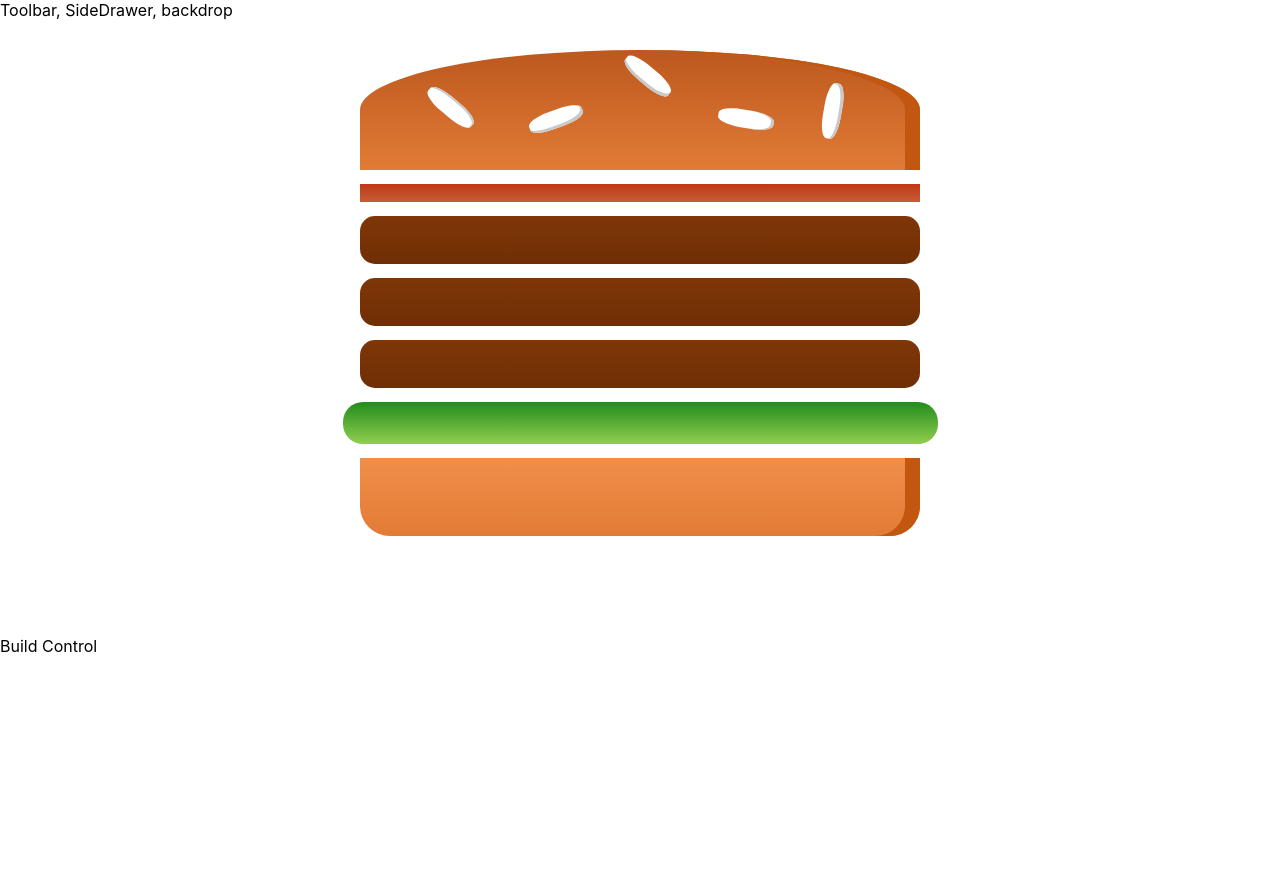
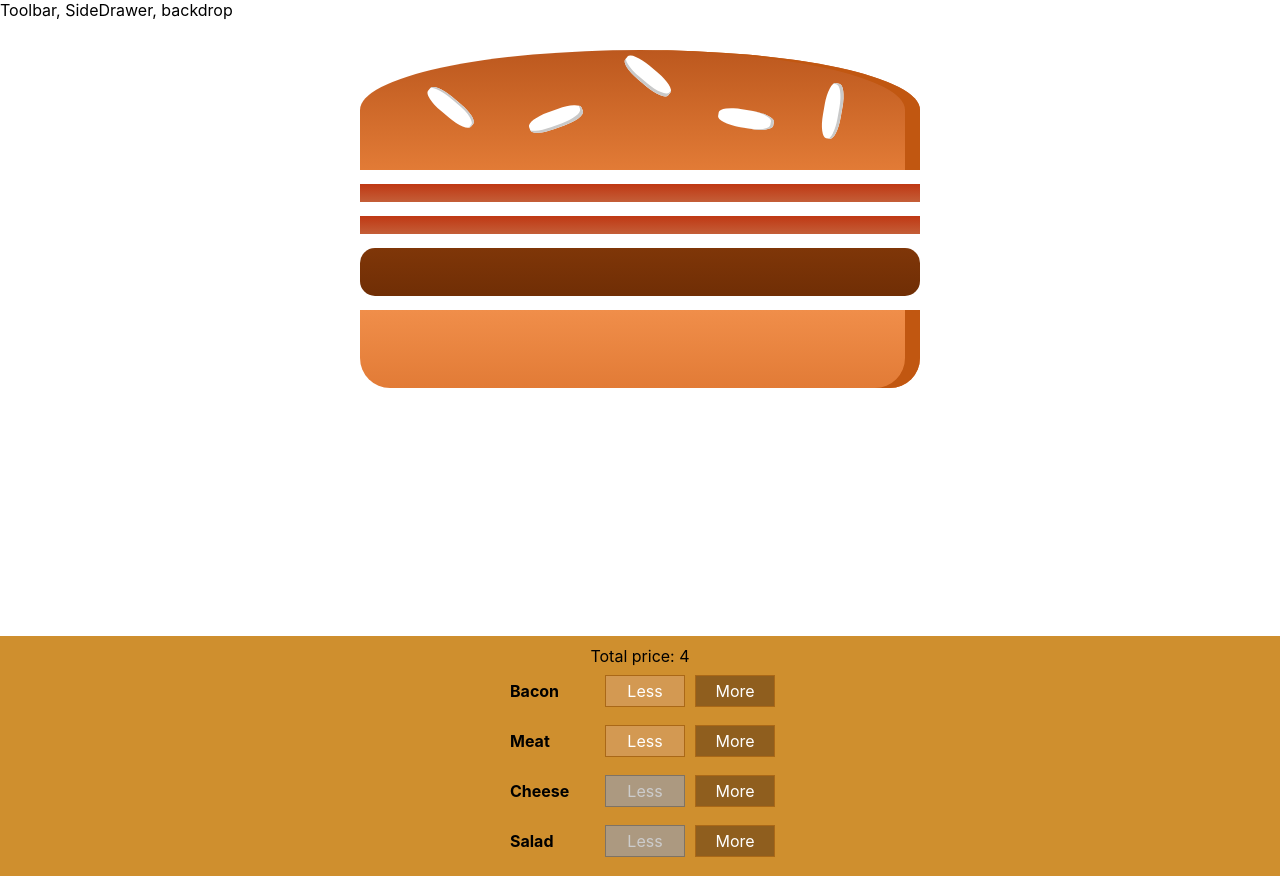
Before and after one commit to nathanTran183/burger-queen, a React app: page / in a window 1280 px wide. Before the commit the page ends 800 px from the top, so only its background shows below. Built offline with nearby package versions, Linux system fonts and the light colour scheme.

Commit message:
Add burger controllers

```diff
--- /dev/null
+++ b/src/components/Burger/BuildControls/BuildControl/BuildControl.js
@@ -0,0 +1,21 @@
+import React from "react";
+
+import classes from "./BuildControl.module.css";
+
+const buildControl = (props) => (
+  <div className={classes.BuildControl}>
+    <div className={classes.Label}>{props.label}</div>
+    <button
+      onClick={props.removed}
+      className={classes.Less}
+      disabled={props.disabled}
+    >
+      Less
+    </button>
+    <button onClick={props.added} className={classes.More}>
+      More
+    </button>
+  </div>
+);
+
+export default buildControl;
--- /dev/null
+++ b/src/components/Burger/BuildControls/BuildControl/BuildControl.module.css
@@ -0,0 +1,57 @@
+.BuildControl {
+    display: flex;
+    justify-content: space-between;
+    align-items: center;
+    margin: 5px 0;
+}
+
+.BuildControl button {
+    display: block;
+    font: inherit;
+    padding: 5px;
+    margin: 0 5px;
+    width: 80px;
+    border: 1px solid #AA6817;
+    cursor: pointer;
+    outline: none;
+}
+
+.BuildControl button:disabled {
+    background-color: #AC9980;
+    border: 1px solid #7E7365;
+    color: #ccc;
+    cursor: default;
+}
+
+.BuildControl button:hover:disabled {
+    background-color: #AC9980;
+    color: #ccc;
+    cursor: not-allowed;
+}
+
+.Label {
+    padding: 10px;
+    font-weight: bold;
+    width: 80px;
+    text-transform: capitalize;
+}
+
+.BuildControl .Less {
+    background-color: #D39952;
+    color: white;
+}
+
+.BuildControl .More {
+    background-color: #8F5E1E;
+    color: white;
+}
+
+.BuildControl .Less:hover, .BuildControl .Less:active {
+    background-color: #DAA972;
+    color: white;
+}
+
+.BuildControl .More:hover,.BuildControl .More:active {
+    background-color: #99703F;
+    color: white;
+}
--- /dev/null
+++ b/src/components/Burger/BuildControls/BuildControls.js
@@ -0,0 +1,25 @@
+import React from "react";
+
+import BuildControl from "./BuildControl/BuildControl";
+import classes from "./BuildControls.module.css";
+
+const buildControls = (props) => {
+  return (
+    <div className={classes.BuildControls}>
+      <label>Total price: {props.totalPrice}</label>
+      {Object.keys(props.ingredients).map((ingredient) => {
+        return (
+          <BuildControl
+            key={ingredient}
+            added={() => props.ingredientAdded(ingredient)}
+            removed={() => props.ingredientRemoved(ingredient)}
+            label={ingredient}
+            disabled={props.ingredients[ingredient] === 0 ? true : false}
+          />
+        );
+      })}
+    </div>
+  );
+};
+
+export default buildControls;
--- /dev/null
+++ b/src/components/Burger/BuildControls/BuildControls.module.css
@@ -0,0 +1,10 @@
+.BuildControls {
+    width: 100%;
+    background-color: #cf8f2e;
+    display: flex;
+    flex-flow: column;
+    align-items: center;
+    box-shadow: 0 2px 1px #ccc;
+    margin: auto;
+    padding: 10px 0px;
+}
--- a/src/components/Burger/Burger.js
+++ b/src/components/Burger/Burger.js
@@ -4,11 +4,18 @@
 import classes from "./Burger.module.css";
 
 const burger = (props) => {
-  let mainIngredient = Object.keys(props.ingredients).map((ingredient) => {
-    return [...Array(props.ingredients[ingredient])].map((ingre, idx) => {
-      return <BurgerIngredient key={ingredient + idx} type={ingredient} />;
-    });
-  });
+  let mainIngredient = Object.keys(props.ingredients)
+    .map((ingredient) => {
+      return [...Array(props.ingredients[ingredient])].map((ingre, idx) => {
+        return <BurgerIngredient key={ingredient + idx} type={ingredient} />;
+      });
+    })
+    .reduce((oldValue, recentValue) => {
+      return oldValue.concat(recentValue);
+    }, []);
+  if (mainIngredient.length === 0) {
+    mainIngredient = <h3>Please add ingredient</h3>;
+  }
 
   return (
     <div className={classes.Burger}>
--- a/src/containers/BurgerBuilder/BurgerBuilder.js
+++ b/src/containers/BurgerBuilder/BurgerBuilder.js
@@ -2,22 +2,66 @@
 
 import Aux from "../../hoc/Auxiliary";
 import Burger from "../../components/Burger/Burger";
+import BuildControls from "../../components/Burger/BuildControls/BuildControls";
+
+const INGREDIENT_PRICES = {
+  bacon: 1.2,
+  meat: 1.3,
+  cheese: 0.7,
+  salad: 0.5,
+};
 
 class BurgerBuilder extends React.Component {
   state = {
     ingredients: {
-      bacon: 1,
-      meat: 3,
+      bacon: 2,
+      meat: 1,
       cheese: 0,
-      salad: 1,
+      salad: 0,
     },
+    totalPrice: 4,
+  };
+
+  addIngredientHandler = (type) => {
+    let oldQuantity = this.state.ingredients[type];
+    let updatedQuantity = oldQuantity + 1;
+    const updatedIngredients = { ...this.state.ingredients };
+    updatedIngredients[type] = updatedQuantity;
+    const oldPrice = this.state.totalPrice;
+    const newPrice = oldPrice + INGREDIENT_PRICES[type];
+
+    this.setState({
+      ingredients: updatedIngredients,
+      totalPrice: newPrice,
+    });
+  };
+
+  removeIngredientHandler = (type) => {
+    let oldQuantity = this.state.ingredients[type];
+    if (oldQuantity > 0) {
+      let updatedQuantity = oldQuantity - 1;
+      const updatedIngredients = { ...this.state.ingredients };
+      updatedIngredients[type] = updatedQuantity;
+      const oldPrice = this.state.totalPrice;
+      const newPrice = oldPrice - INGREDIENT_PRICES[type];
+
+      this.setState({
+        ingredients: updatedIngredients,
+        totalPrice: newPrice,
+      });
+    }
   };
 
   render() {
     return (
       <Aux>
         <Burger ingredients={this.state.ingredients} />
-        <div>Build Control</div>
+        <BuildControls
+          ingredients={this.state.ingredients}
+          totalPrice={this.state.totalPrice}
+          ingredientAdded={this.addIngredientHandler}
+          ingredientRemoved={this.removeIngredientHandler}
+        />
       </Aux>
     );
   }
```
